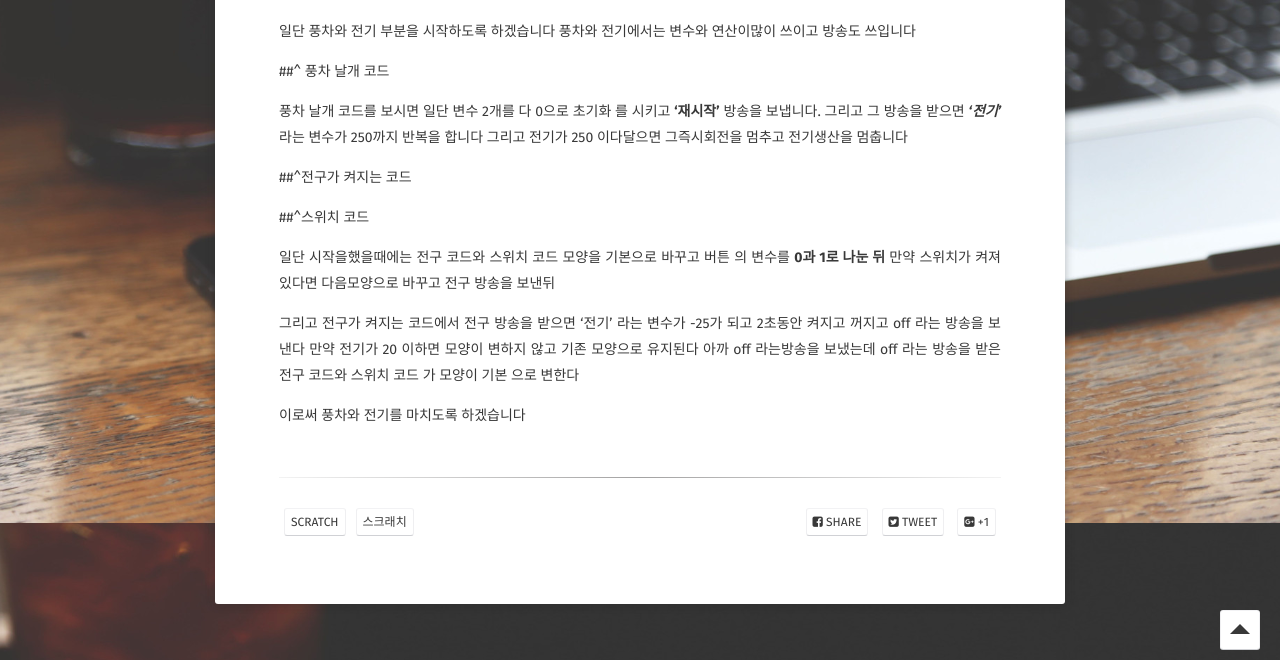
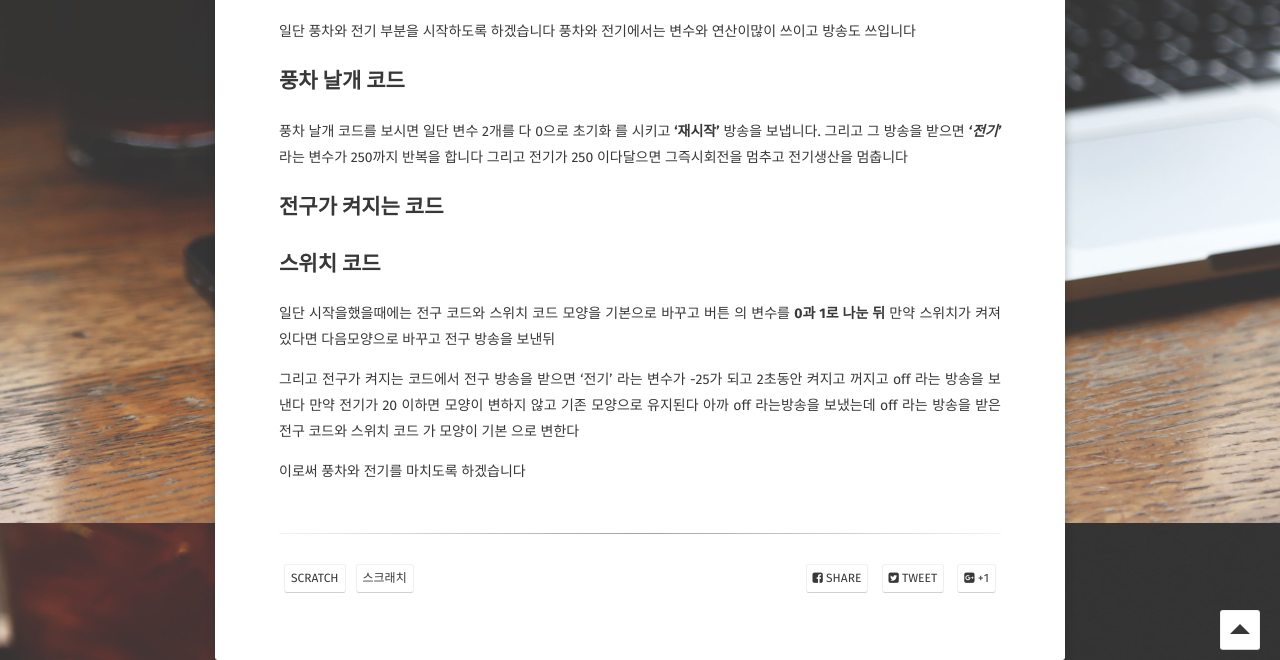
Before and after one commit to funct1onx/funct1onx.github.com, a Jekyll site: the page built from _posts/2021-07-24-scratch.md, in a window 1280 px wide and 900 px high, scrolled down 1037 px, cut to the strip 240-900 px from the top of the window. Built offline with Jekyll 4.4.1, drawn with Linux system fonts in a browser that asks for light colours; some web fonts are replaced; a script that is not in the unit is left out.

```diff
--- a/_posts/2021-07-24-scratch.md
+++ b/_posts/2021-07-24-scratch.md
@@ -20,7 +20,7 @@ comments: false
 
 <blockquote class="imgur-embed-pub" lang="en" data-id="a/Mqni0vb"  ><a href="//imgur.com/a/Mqni0vb"></a></blockquote><script async src="//s.imgur.com/min/embed.js" charset="utf-8"></script>
 
-##^ 풍차 날개 코드
+## 풍차 날개 코드
 
 풍차 날개 코드를 보시면 일단 변수 2개를 다 0으로 초기화 를 시키고
 **'재시작'** 방송을 보냅니다. 그리고 그 방송을 받으면 ***'전기'*** 라는 변수가
@@ -28,11 +28,11 @@ comments: false
 
 <blockquote class="imgur-embed-pub" lang="en" data-id="a/SBgKaWL" data-context="false" ><a href="//imgur.com/a/SBgKaWL"></a></blockquote><script async src="//s.imgur.com/min/embed.js" charset="utf-8"></script>
 
-##^전구가 켜지는 코드
+## 전구가 켜지는 코드
 
 <blockquote class="imgur-embed-pub" lang="en" data-id="a/jFni9aA" data-context="false" ><a href="//imgur.com/a/jFni9aA"></a></blockquote><script async src="//s.imgur.com/min/embed.js" charset="utf-8"></script>
 
-##^스위치 코드
+## 스위치 코드
 
 일단 시작을했을때에는 전구 코드와 스위치 코드 모양을 기본으로 바꾸고
 버튼 의 변수를 **0과 1로 나눈 뒤** 만약 스위치가 켜져있다면 다음모양으로 바꾸고 전구 방송을 보낸뒤
```
